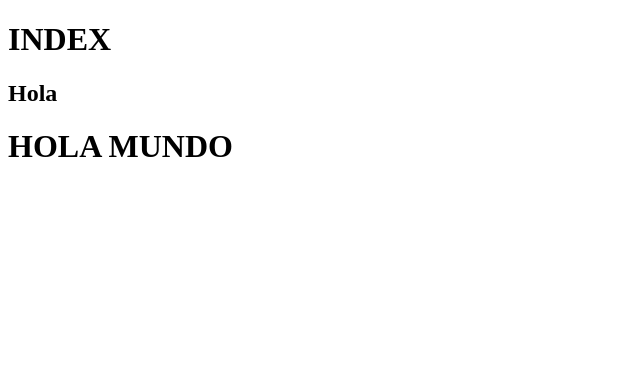
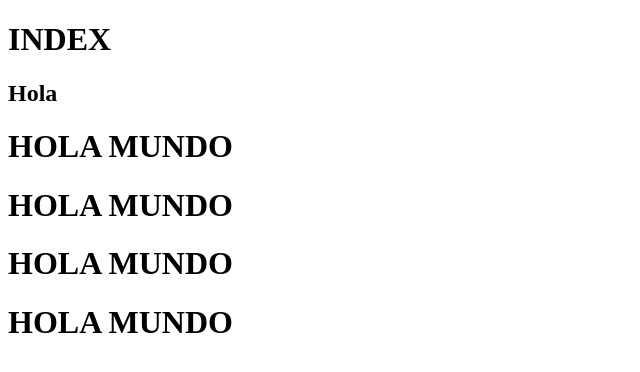
Before and after one commit to Dayan-Orozco/repo2, a plain HTML site: page index.html in a window 1280 px wide. Shown: the whole page, without its empty margins (0-640 px from the left). Drawn offline with Linux system fonts and the light colour scheme.

Commit message:
nuevos cambios index

```diff
--- a/index.html
+++ b/index.html
@@ -10,5 +10,8 @@
     <h1>INDEX</h1>
     <h2>Hola </h2>
     <h1>HOLA MUNDO</h1>
+	<h1>HOLA MUNDO</h1>
+	<h1>HOLA MUNDO</h1>
+	<h1>HOLA MUNDO</h1>
 </body>
 </html>
```
